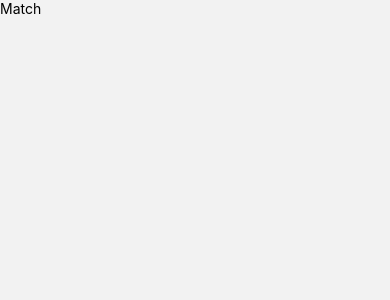
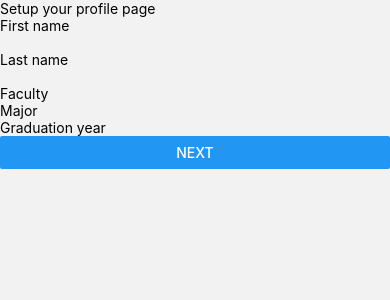
Before and after one commit to SeeYouCU/SeeYouCU-Frontend, a React Native app: screen /Home in a window 390 px wide. Shown: the top 300 px of the page. Built offline with nearby package versions, Linux system fonts and the light colour scheme.

Commit message:
setting up the profile setup page

```diff
--- a/routes/Home.js
+++ b/routes/Home.js
@@ -1,10 +1,11 @@
 import * as React from 'react';
 import {View, Text} from 'react-native';
+import ProfileSetup from './ProfileSetup.js';
 
 export default function Match({navigation}) {
   return (
     <View>
-      <Text>Match</Text>
+       <ProfileSetup/>
     </View>
   );
 }
--- /dev/null
+++ b/routes/ProfileSetup.js
@@ -0,0 +1,65 @@
+import * as React from 'react';
+import {View, Text, TextInput, Button} from 'react-native';
+import { useForm, Controller } from "react-hook-form";
+
+export default function ProfileSetup({navigation}) {
+  const option = {
+  }
+  const { control, handleSubmit, formState: { errors } } = useForm({
+    defaultValues: {
+      firstName: '',
+      lastName: '',
+      faculty: '',
+      major: '',
+      graduationYear: ''
+    }
+  });
+
+  return (
+    <View>
+      <Text>Setup your profile page</Text>
+
+      <Text>First name</Text>
+      <Controller
+         control={control}
+         rules={{
+           required: true,
+         }}
+         render={({ field: { onChange, onBlur, value } }) => (
+           <TextInput
+             onBlur={onBlur}
+             onChangeText={onChange}
+             value={value}
+           />
+         )}
+         name="firstName"
+      />
+      {errors.firstName && <Text>This is required.</Text>}
+
+      <Text>Last name</Text>
+      <Controller
+        control={control}
+        rules={{
+          required: true,
+        }}
+        render={({ field: { onChange, onBlur, value } }) => (
+           <TextInput
+              onBlur={onBlur}
+              onChangeText={onChange}
+              value={value}
+           />
+        )}
+        name="lastName"
+      />
+      {errors.lastName && <Text>This is required.</Text>}
+
+      <Text>Faculty</Text>
+
+      <Text>Major</Text>
+
+      <Text>Graduation year</Text>
+
+      <Button title="Next"/>
+    </View>
+  );
+}
```
